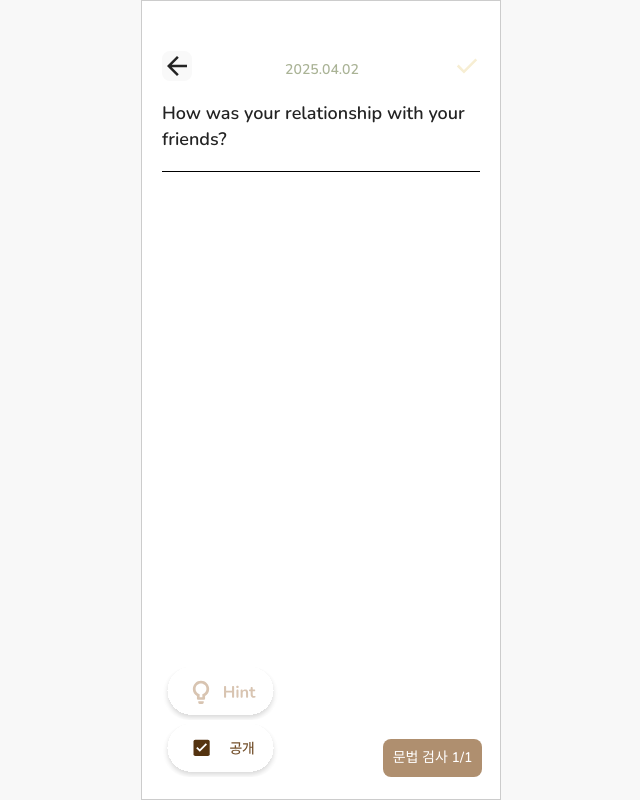
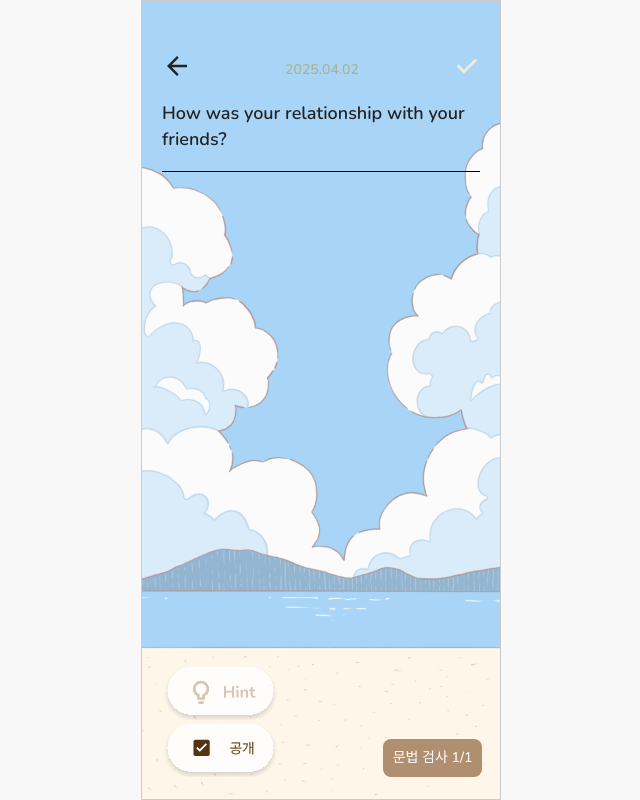
Before and after one commit to EFUB5-copybara/Frontend, a React (Vite) app in the folder qrumble/: page /home/write in a window 1280 px wide. Shown: the whole page, without its empty margins (319-959 px from the left). Built offline with nearby package versions, Linux system fonts and the light colour scheme; a web font is replaced by a local one.

Commit message:
feat: WriteFixButton 구현 및 적용

```diff
--- a/qrumble/src/home/components/WriteBottomBar.jsx
+++ b/qrumble/src/home/components/WriteBottomBar.jsx
@@ -46,7 +46,7 @@ const BottomBarWrapper = styled.div`
   display: flex;
   justify-content: space-between;
   align-items: center;
-  background-color: white;
+  background-color: transparent;
   padding: none;
   height: 100%;
   position: relative;
--- /dev/null
+++ b/qrumble/src/home/components/WriteFixButton.jsx
@@ -0,0 +1,40 @@
+import React from "react";
+import styled from "styled-components";
+import { useNavigate } from "react-router-dom";
+import plusImg from "../assets/svgs/Plus.svg";
+
+function WirteFixButton() {
+  const navigate = useNavigate();
+
+  return (
+    <Button onClick={() => navigate("/home/write")}>
+      <PlusImg src={plusImg} alt="plus" />
+    </Button>
+  );
+}
+
+export default WirteFixButton;
+
+const Button = styled.button`
+  position: absolute;
+  top: 654px;
+  right: 11px;
+  width: 72px;
+  height: 72px;
+  border-radius: 1000px;
+  padding: 16px;
+  background-color: ${({ theme }) => theme.colors.primary};
+  cursor: pointer;
+  &:hover {
+    background-color: rgba(92, 57, 20, 1);
+  }
+
+  &:active {
+    background-color: rgba(78, 46, 13, 1);
+  }
+`;
+
+const PlusImg = styled.img`
+  width: 40px;
+  height: 40px;
+`;
--- a/qrumble/src/home/components/WriteTopBar.jsx
+++ b/qrumble/src/home/components/WriteTopBar.jsx
@@ -46,6 +46,7 @@ const Button = styled.button`
   padding: 0px;
   justify-content: center;
   align-items: center;
+  background-color: transparent;
 `;
 
 const CheckButton = styled.button`
--- a/qrumble/src/home/pages/ChartPage.jsx
+++ b/qrumble/src/home/pages/ChartPage.jsx
@@ -6,6 +6,9 @@ import thumbsupImg from "../assets/svgs/thumbsup.svg";
 import eyeImg from "../assets/svgs/eye.svg";
 import commentImg from "../assets/svgs/comments.svg";
 import shareImg from "../assets/svgs/share.svg";
+import background1Img from "../assets/svgs/background1.svg";
+import background2Img from "../assets/svgs/background2.svg";
+import background3Img from "../assets/svgs/background3.svg";
 
 function ChartPage() {
   const [isShareOpen, setIsShareOpen] = useState(false);
@@ -73,6 +76,9 @@ const Container = styled.div`
   border-radius: 20px;
   border: 1px solid black;
   background-color: ${({ theme }) => theme.colors.white};
+  background-image: url(${background1Img});
+  background-size: cover;
+  background-position: center;
 `;
 
 const Button = styled.button`
@@ -132,10 +138,14 @@ const ChartBottomBar = styled.div`
   display: flex;
   align-items: center;
   position: absolute;
+  width: 245px;
   height: 40px;
   bottom: 41px;
   justify-content: space-around;
   gap: 20px;
+  padding-left: 16px;
+  border-radius: 100px;
+  background-color: rgba(255, 255, 255, 0.9);
 `;
 
 const BottomBtn = styled.button`
@@ -146,6 +156,7 @@ const BottomBtn = styled.button`
   color: ${({ theme }) => theme.colors.brown1};
   padding-left: 0px;
   padding-right: 0px;
+  background-color: transparent;
   border: none;
   &:focus {
     outline: none;
--- a/qrumble/src/home/pages/FortuneCookiePage.jsx
+++ b/qrumble/src/home/pages/FortuneCookiePage.jsx
@@ -3,6 +3,9 @@ import styled from "styled-components";
 import XImg from "../assets/svgs/X.svg";
 import bigfortuneImg from "../assets/svgs/fortune.svg";
 import { useNavigate } from "react-router-dom";
+import background1Img from "../assets/svgs/background1.svg";
+import background2Img from "../assets/svgs/background2.svg";
+import background3Img from "../assets/svgs/background3.svg";
 
 function FortuneCookiePage() {
   const [opened, setOpened] = useState(false);
@@ -72,6 +75,10 @@ const Container = styled.div`
   background-color: ${({ theme }) => theme.colors.white};
   transition: all 0.4s ease;
   padding: 0;
+  background-image: ${({ $opened }) =>
+    $opened ? `url(${background1Img})` : "none"};
+  background-size: cover;
+  background-position: center;
 `;
 
 const XButton = styled.button`
--- a/qrumble/src/home/pages/HomePage.jsx
+++ b/qrumble/src/home/pages/HomePage.jsx
@@ -9,6 +9,7 @@ import Cookiejar from "../components/Cookiejar";
 import MonthPickerModal from "../components/MonthPickerModal";
 import QuestionList from "../components/QuestionList";
 import DailyPanel from "../components/DailyPanel";
+import WriteFixButton from "../components/WriteFixButton";
 
 function HomePage() {
   const [year, setYear] = useState(2025);
@@ -135,6 +136,7 @@ function HomePage() {
           onClose={() => setIsDailyPanelOpen(false)}
         />
       )}
+      <WriteFixButton />
     </Container>
   );
 }
--- a/qrumble/src/home/pages/WritePage.jsx
+++ b/qrumble/src/home/pages/WritePage.jsx
@@ -6,6 +6,9 @@ import WriteQuestion from "../components/WriteQuestion";
 import WriteBottomBar from "../components/WriteBottomBar";
 import HintTagList from "../components/HintTagList";
 import AlertModal from "../components/AlertModal";
+import background1Img from "../assets/svgs/background1.svg";
+import background2Img from "../assets/svgs/background2.svg";
+import background3Img from "../assets/svgs/background3.svg";
 
 function WritePage() {
   const [hintActive, setHintActive] = useState(false);
@@ -67,6 +70,9 @@ const Container = styled.div`
   justify-content: space-between;
   height: 800px;
   background-color: ${({ theme }) => theme.colors.white};
+  background-image: url(${background1Img});
+  background-size: cover;
+  background-position: center;
 `;
 
 const Top = styled.div`
@@ -95,7 +101,7 @@ const TextArea = styled.textarea`
   line-height: 26px;
   letter-spacing: 0;
   color: ${({ theme }) => theme.colors.black};
-
+  background-color: transparent;
   &:focus {
     outline: none;
   }
```
Also changed, not shown: qrumble/src/home/assets/svgs/Plus.svg (added).
